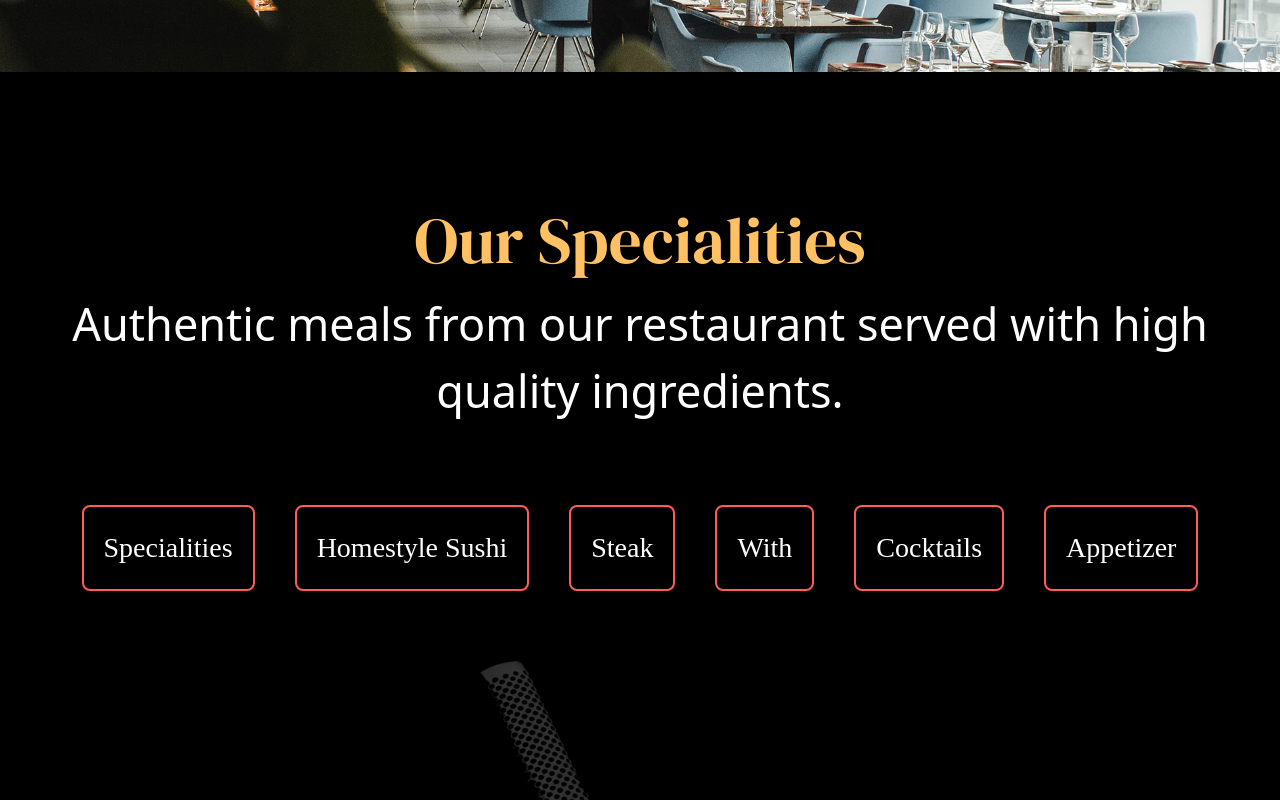
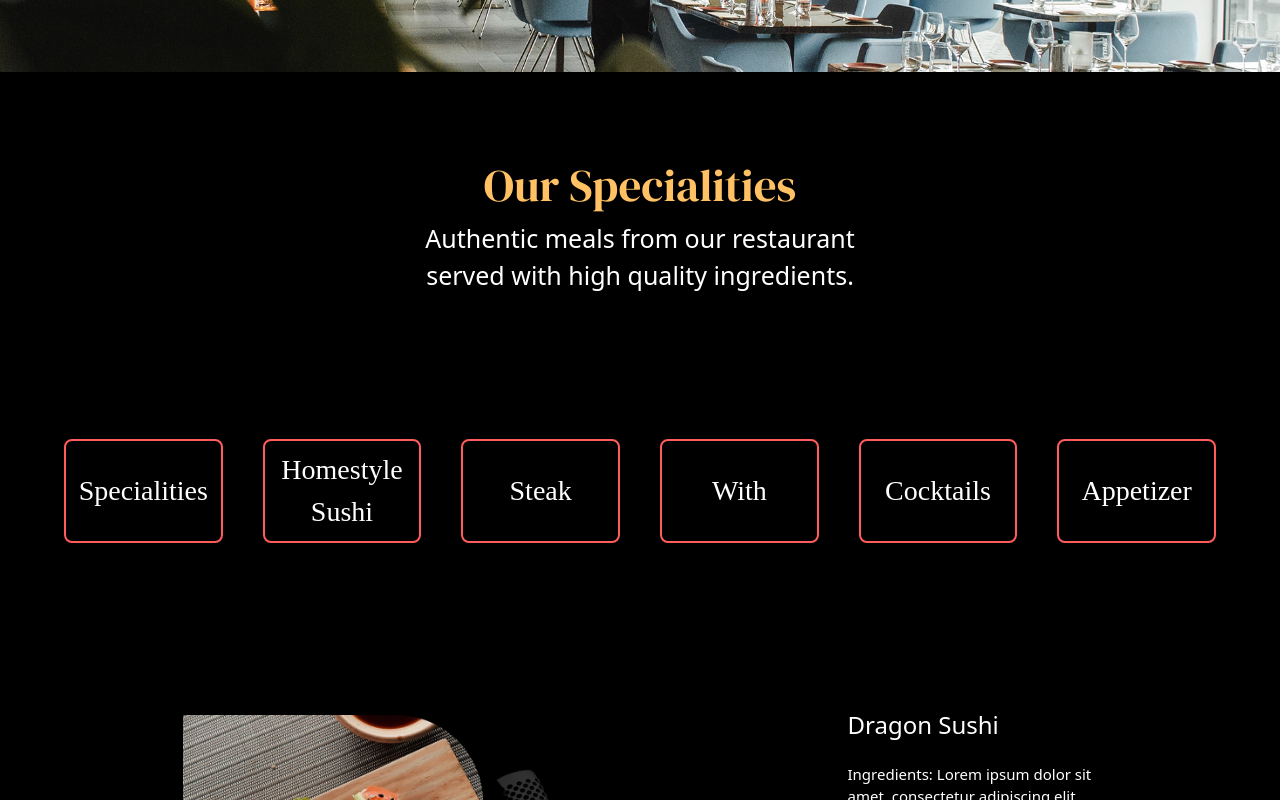
Before and after one commit to 3Moor-Dvper/ResaurantLp, a React (Vite) app: page / in a window 1280 px wide. Shown: the part 2000-2800 px from the top of the page. Built offline with nearby package versions, Linux system fonts and the light colour scheme; a web font is replaced by a local one.

Commit message:
Add Animation And New Responsive

```diff
--- a/src/compo/Hero/Text.jsx
+++ b/src/compo/Hero/Text.jsx
@@ -8,14 +8,14 @@ export function Text() {
                 animate={{ y: 0 ,opacity:1}}
                 transition={{ duration: .5 ,delay:1}}
 
-                className=" font-dmserif text-yellow m-30 max-sm:text-[15px] max-sm:m-5 sm:text-h1 sm:m-5 md:text-h3 md:m-6 lg:text-h4 lg:m-8 xl:text-h5 xl:m-10  "
+                className=" font-dmserif text-yellow m-30  xsm:text-[10px] mdm:text-[15px]   max-sm:m-5 sm:text-h1 sm:m-5 md:text-h3 lg:text-h4 md:m-6  lg:m-8 xl:text-h5 xl:m-10  "
             >Taste the rich flavour of high quality meals</motion.h5>
             <motion.h4
                 initial={{ y: 50, opacity:0 }}
                 animate={{ y: 0 ,opacity:1}}
                 transition={{ duration: .5 ,delay:1.3}}
 
-                className="font-sans text-white max-sm:text-[10px] sm:text-[16px] md:text-[20px] lg:text-h3 xl:text-h4 ">We only use the five star quality for our menu, come and get the richness in every meals we serve.</motion.h4>
+                className="font-sans text-white sm:text-[16px] md:text-[20px] lg:text-h3 xl:text-h4 xsm:text-[7px] mdm:text-[10px] ">We only use the five star quality for our menu, come and get the richness in every meals we serve.</motion.h4>
         </div>
 
 
--- a/src/compo/OurSpecialities/Cards.jsx
+++ b/src/compo/OurSpecialities/Cards.jsx
@@ -1,12 +1,55 @@
+
+import { motion } from "framer-motion";
 import { cards } from "../../Data"
 export function Cards() {
+
+
+
     return (
-        <section className="bg-[url('/ResaurantLp/imgs/unsplash_aAiy88ytl0c.png')]  w-full h-screen bg-center bg-no-repeat bg-contain">
-
-            <div>
-                {/* {cards.map((card, i) => (
-
-                ))} */}
+        <section className="bg-[url('/ResaurantLp/imgs/unsplash_aAiy88ytl0c.png')]  w-full bg-center bg-no-repeat bg-contain">
+            <div className="flex flex-col mt-[100px] gap-10 ">
+                {cards.map((card, i) => {
+                    const isEven = i % 2 === 0;
+                    const maxsm = window.innerWidth <= 640;
+                    const max510 = window.innerWidth <= 510;
+                    const max410 = window.innerWidth <= 410;
+                    return (
+                        <motion.div
+                            className={`flex justify-around items-center ${isEven ? "flex-row" : "flex-row-reverse"}`}>
+                            <motion.img
+                                className="max-sm:w-[150px] sm:w-[300px]"
+                                initial={{ opacity: 0, x:0 }}
+                                whileInView={{
+                                    opacity: 1,
+                                    x:
+                                        max410?isEven?[0, -10, 3, 0]:[0, 10, -3, 0]:
+                                        max510?isEven?[0, -20, 7, 0]:[0, 20, -7, 0]:
+                                        maxsm ? isEven ? [0, -40, 15, 0] : [0, 40, -15, 0] : isEven ? [0, -60, 20, 0] : [0, 60, -20, 0]
+                                }}
+                                transition={{ duration: .7, ease:"backOut" }}
+                                viewport={{once:true,amount:.5}}
+                                src={card.img} alt="Error" />
+                            <motion.div
+                                className="text-white max-w-[462px] max-sm:max-w-[150px] max-sm:space-y-1 space-y-5 sm:max-w-[250px]"
+                                initial={{ opacity: 0, x:0 }}
+                                whileInView={{
+                                    opacity: 1,
+                                    x:
+                                        max410?isEven ? [-20, 3, 0] : [20, -3, 0]:
+                                        max510?isEven ? [-35, 7, 0] : [35, -7, 0]:
+                                        maxsm ? isEven ? [-70, 15, 0] : [70, -15, 0] :
+                                        isEven ? [-100, 30, 0] : [100, -30, 0]
+                                }}
+                                transition={{ duration: .5, delay: .3 ,ease:"backOut"}}
+                                viewport={{once:true,amount:.5}}
+                            >
+                                <h4 className="xsm:text-[10px] mdm:text-[20px] sm:text-h1  ">{card.title}</h4>
+                                <h1 className="xsm:text-[7px]  mdm:text-[10px] sm:text-[15px] ">{card.desc}</h1>
+                                <span className="text-yellow">{card.price}</span>
+                            </motion.div>
+                        </motion.div>
+                    )
+                })}
 
             </div>
 
--- a/src/compo/OurSpecialities/Filters.jsx
+++ b/src/compo/OurSpecialities/Filters.jsx
@@ -28,10 +28,10 @@ export function Filters() {
                 initial='hidden'
                 whileInView='show'
                 viewport={{once:true}}
-                className="text-white flex gap-10 text-h3 flex-center font-dmsans mt-20 w-full">
+                className="max-sm:hidden  sm:grid-cols-2 text-h3 md:grid-cols-3 xl:grid-cols-6 gap-10 grid text-white p-16 font-dmsans mt-20 w-full">
                 {filters.map((item) => (
                     <motion.button
-                        className=" p-5 rounded-lg hover:bg-red transition-colors duration-300 ease-in-out border-2 border-red "
+                        className=" p-5 sm:p-2 rounded-lg hover:bg-red transition-colors duration-300 ease-in-out border-2 border-red "
                         variants={itemVariants}
                     >{item}</motion.button>
                 ))}
--- a/src/compo/OurSpecialities/Ourspecialities.jsx
+++ b/src/compo/OurSpecialities/Ourspecialities.jsx
@@ -5,9 +5,7 @@ export function Ourspecialities() {
     return (<>
         <Title></Title>
         <Filters></Filters>
-
-
-            <Cards></Cards>
+        <Cards></Cards>
 
 
 
--- a/src/compo/OurSpecialities/Title.jsx
+++ b/src/compo/OurSpecialities/Title.jsx
@@ -1,11 +1,20 @@
+import { motion } from "framer-motion"
+
+
 export function Title() {
     return (<>
-        <div className="text-center mt-30 max-w-[1139px] m-auto ">
-            <h5 className="text-yellow font-dmserif">Our Specialities</h5>
-            <h4 className="text-white">Authentic meals from our restaurant served with high quality ingredients.</h4>
+        <motion.div
+            initial={{ opacity: 0 }}
+            whileInView={{ opacity: 1, y: [-100, 10, 0] }}
+            transition={{ duration: .5 }}
+            viewport={{once:true,amount:.5}}
+
+            className="text-center mt-20 max-w-[1139px] sm:max-w-[500px] m-auto max-sm:px-20 ">
+            <h5 className="text-yellow font-dmserif max-sm:text-h1 sm:text-h4 ">Our Specialities</h5>
+            <h4 className="text-white max-sm:text-[15px]           sm:text-h2               ">Authentic meals from our restaurant served with high quality ingredients.</h4>
 
 
-        </div>
+        </motion.div>
 
     </>
     )
--- a/src/compo/OurWork/Ourwork.jsx
+++ b/src/compo/OurWork/Ourwork.jsx
@@ -1,7 +1,7 @@
 
-import { motion } from "framer-motion"
 import { Text } from "./Text"
 import { Works } from "./Works"
+import { Img } from "./img"
 
 
 
@@ -10,19 +10,7 @@ export function Ourwork() {
         <>
             <Text></Text>
             <Works></Works>
-            <motion.img
-                initial={{ scale: 0, opacity: .5 }}
-                whileInView={{ scale: 1, opacity: 1 }}
-                transition={{
-                    scale: { duration: 1 },
-                    opacity:{duration:1,delay:.5}
-                }}
-                viewport={{
-                    once:true
-                }}
-
-                className=" lg:w-full "
-                src="/ResaurantLp/imgs/Rectangle 13.png"></motion.img>
+            <Img></Img>
 
         </>
     )
--- a/src/compo/OurWork/Text.jsx
+++ b/src/compo/OurWork/Text.jsx
@@ -14,10 +14,10 @@ export function Text() {
             transition={{ duration: .5,delay:1 }}
 
                 className="flex flex-col">
-                <h5 className="font-dmserif text-red max-sm:text-h1 sm:text-h3 md:text-h5">
+                <h5 className="font-dmserif text-yellow max-sm:text-[20px] sm:text-h3 md:text-h5">
                     Today's Special
                 </h5>
-                <h4 className="font-dmsans text-white max-sm:text-[16px] sm:text-[20px] md:text-h3 lg:text-h4">
+                <h4 className="font-dmsans text-white max-sm:text-[10px] sm:text-[20px] md:text-h3 lg:text-h4">
                     Special menu oftenly comes different everyday,
                         this is our special food for today
                 </h4>
--- a/src/compo/OurWork/Works.jsx
+++ b/src/compo/OurWork/Works.jsx
@@ -36,7 +36,7 @@ export function Works() {
                             </motion.div>
                         ))}
                             </div>
-                    <button className="bg-orange shadow-sm hover:scale-120 duration-300 shadow-yellow p-2 text-[20px] rounded-[20px]">{work.btn}</button>
+                    <button className="bg-orange shadow-sm hover:scale-120 max-sm:hover:scale-105 duration-300 shadow-yellow p-2 text-[20px] rounded-[20px]">{work.btn}</button>
                 </motion.div>
             ))}
         </motion.div>
--- /dev/null
+++ b/src/compo/OurWork/img.jsx
@@ -0,0 +1,35 @@
+import { motion } from "framer-motion"
+export function Img() {
+    return (
+        <>
+            <motion.img
+            initial={{ scale: 0, opacity: .5 }}
+                    whileInView={{ scale: 1, opacity: 1 }}
+                    transition={{
+                        scale: { duration: 1 },
+                        opacity:{duration:1,delay:.5}
+                    }}
+                viewport={{
+                    once: true
+                }}
+                src="/ResaurantLp/imgs/Rectangle 13.png" className="max-sm:mt-15 w-full object-cover max-h-[510px] "></motion.img>
+        </>
+    )
+}
+// export function Img() {
+//   return (
+//     <section className="relative w-full overflow-hidden">
+//       <motion.img
+//         initial={{ scale: 0, opacity: 0.5 }}
+//         whileInView={{ scale: 1, opacity: 1 }}
+//         transition={{
+//           scale: { duration: 1 },
+//           opacity: { duration: 1, delay: 0.5 },
+//         }}
+//         viewport={{ once: true }}
+//         src="/ResaurantLp/imgs/Rectangle 13.png"
+//         className="w-full h-auto max-h-[510px] object-cover"
+//       />
+//     </section>
+//   );
+// }
--- a/src/compo/icons/Arrowlft.jsx
+++ b/src/compo/icons/Arrowlft.jsx
@@ -4,7 +4,9 @@ export function Arrowlft() {
 
     return (
         <>
-      <svg width="332" height="278" viewBox="0 0 414 317" fill="none" xmlns="http://www.w3.org/2000/svg">
+            <svg className="max-sm:w-[150px]"
+
+                width="332" height="278" viewBox="0 0 414 317" fill="none" xmlns="http://www.w3.org/2000/svg">
                 <motion.path
                     initial={{ pathLength: 1, pathOffset: 1 }}
 
--- a/src/compo/icons/Arrowrit.jsx
+++ b/src/compo/icons/Arrowrit.jsx
@@ -2,7 +2,9 @@ import { motion } from "framer-motion"
 
 export function Arrowrit() {
     return (<>
-        <svg width="332" height="278" viewBox="0 0 332 278" fill="none" xmlns="http://www.w3.org/2000/svg">
+        <svg
+            className="max-sm:w-[150px]"
+            width="332" height="278" viewBox="0 0 332 278" fill="none" xmlns="http://www.w3.org/2000/svg">
             <motion.path
                 initial={{ pathLength: 1,pathOffset:1 }}
                     animate={{ pathLength: 1,pathOffset:0 }}
```
Also changed, not shown: src/index.css (+4 -4 lines).
